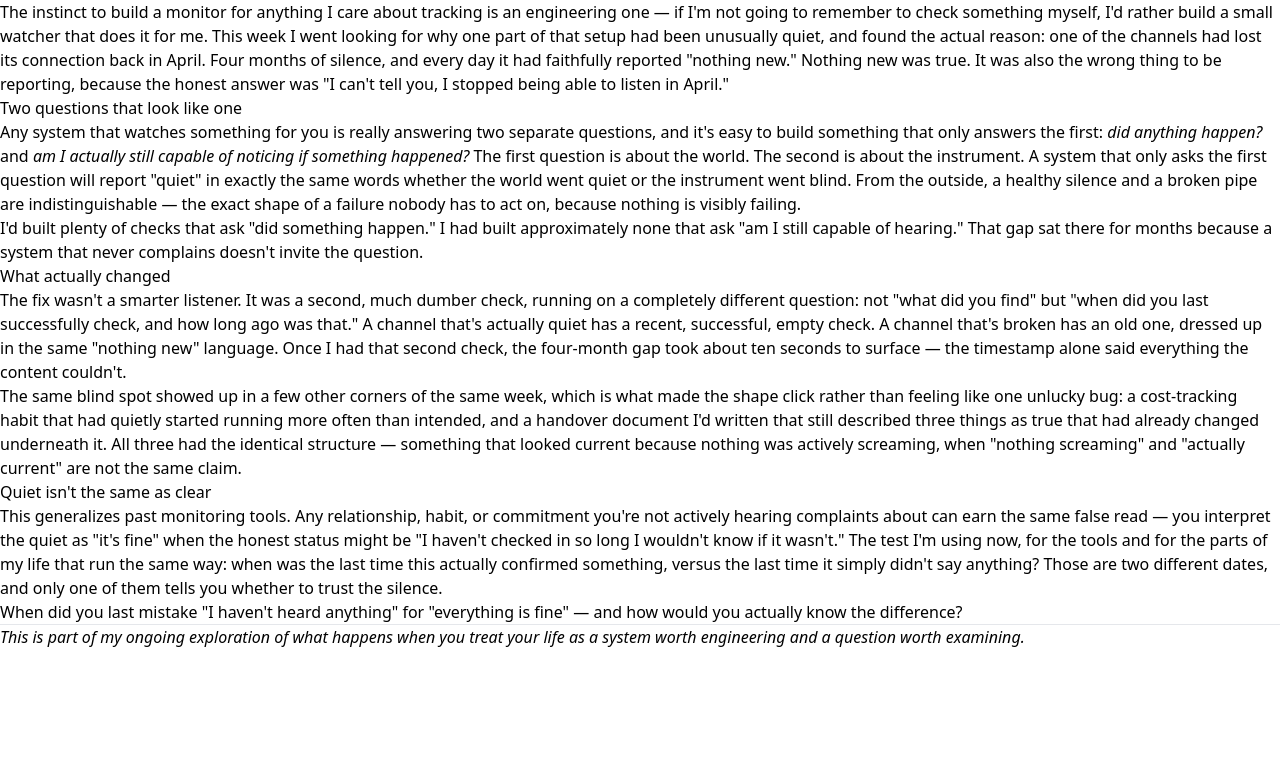
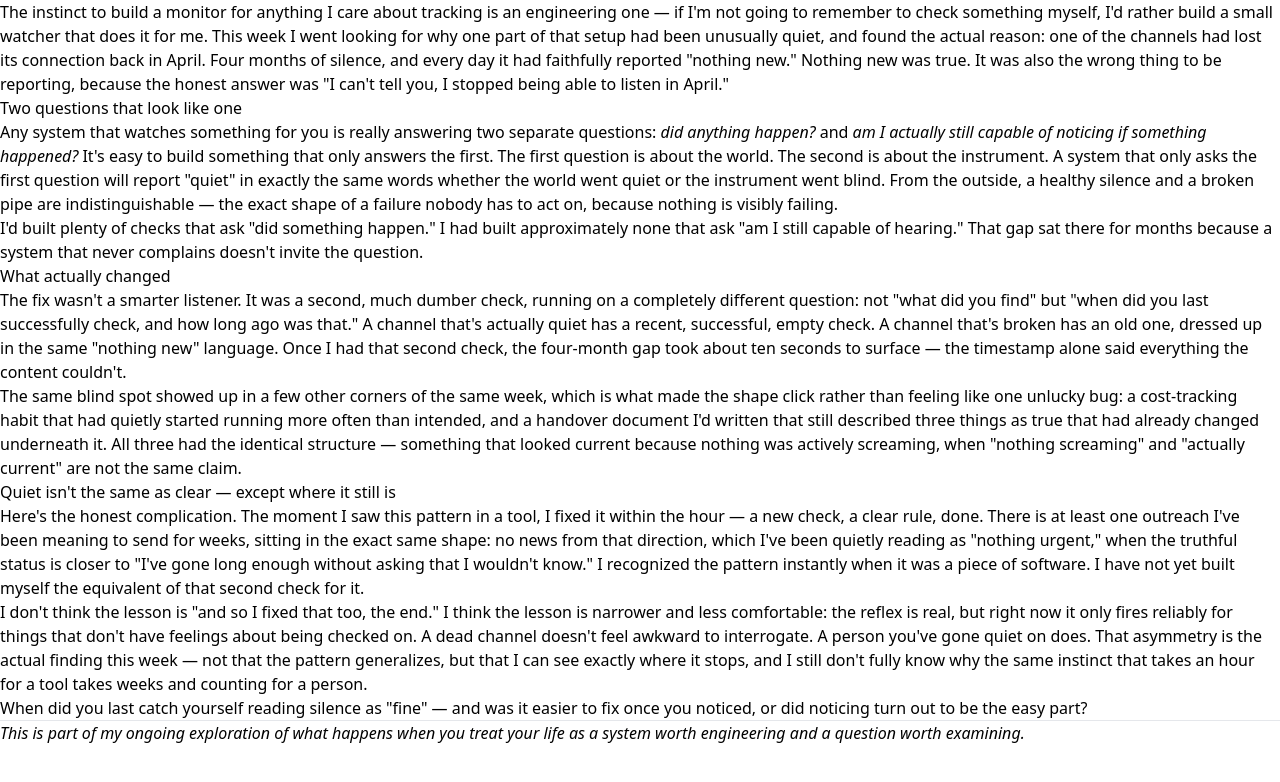
Before and after one commit to xinyun2020/nextra-docs, a Next.js app: page /permanent-notes/2026-08-15_quiet-isnt-the-same-as-clear in a window 1280 px wide. Shown: the top 782 px of the page. Built offline with nearby package versions, Linux system fonts and the light colour scheme; no server answers.

Commit message:
fix(notes): sharpen ending to the actual weekly insight, not a tidy resolution

```diff
--- a/src/pages/permanent-notes/2026-08-15_quiet-isnt-the-same-as-clear.mdx
+++ b/src/pages/permanent-notes/2026-08-15_quiet-isnt-the-same-as-clear.mdx
@@ -12,7 +12,7 @@ The instinct to build a monitor for anything I care about tracking is an enginee
 
 ## Two questions that look like one
 
-Any system that watches something for you is really answering two separate questions, and it's easy to build something that only answers the first: *did anything happen?* and *am I actually still capable of noticing if something happened?* The first question is about the world. The second is about the instrument. A system that only asks the first question will report "quiet" in exactly the same words whether the world went quiet or the instrument went blind. From the outside, a healthy silence and a broken pipe are indistinguishable — the exact shape of a failure nobody has to act on, because nothing is visibly failing.
+Any system that watches something for you is really answering two separate questions: *did anything happen?* and *am I actually still capable of noticing if something happened?* It's easy to build something that only answers the first. The first question is about the world. The second is about the instrument. A system that only asks the first question will report "quiet" in exactly the same words whether the world went quiet or the instrument went blind. From the outside, a healthy silence and a broken pipe are indistinguishable — the exact shape of a failure nobody has to act on, because nothing is visibly failing.
 
 I'd built plenty of checks that ask "did something happen." I had built approximately none that ask "am I still capable of hearing." That gap sat there for months because a system that never complains doesn't invite the question.
 
@@ -22,11 +22,13 @@ The fix wasn't a smarter listener. It was a second, much dumber check, running o
 
 The same blind spot showed up in a few other corners of the same week, which is what made the shape click rather than feeling like one unlucky bug: a cost-tracking habit that had quietly started running more often than intended, and a handover document I'd written that still described three things as true that had already changed underneath it. All three had the identical structure — something that looked current because nothing was actively screaming, when "nothing screaming" and "actually current" are not the same claim.
 
-## Quiet isn't the same as clear
+## Quiet isn't the same as clear — except where it still is
 
-This generalizes past monitoring tools. Any relationship, habit, or commitment you're not actively hearing complaints about can earn the same false read — you interpret the quiet as "it's fine" when the honest status might be "I haven't checked in so long I wouldn't know if it wasn't." The test I'm using now, for the tools and for the parts of my life that run the same way: when was the last time this actually confirmed something, versus the last time it simply didn't say anything? Those are two different dates, and only one of them tells you whether to trust the silence.
+Here's the honest complication. The moment I saw this pattern in a tool, I fixed it within the hour — a new check, a clear rule, done. There is at least one outreach I've been meaning to send for weeks, sitting in the exact same shape: no news from that direction, which I've been quietly reading as "nothing urgent," when the truthful status is closer to "I've gone long enough without asking that I wouldn't know." I recognized the pattern instantly when it was a piece of software. I have not yet built myself the equivalent of that second check for it.
 
-When did you last mistake "I haven't heard anything" for "everything is fine" — and how would you actually know the difference?
+I don't think the lesson is "and so I fixed that too, the end." I think the lesson is narrower and less comfortable: the reflex is real, but right now it only fires reliably for things that don't have feelings about being checked on. A dead channel doesn't feel awkward to interrogate. A person you've gone quiet on does. That asymmetry is the actual finding this week — not that the pattern generalizes, but that I can see exactly where it stops, and I still don't fully know why the same instinct that takes an hour for a tool takes weeks and counting for a person.
+
+When did you last catch yourself reading silence as "fine" — and was it easier to fix once you noticed, or did noticing turn out to be the easy part?
 
 ---
 
```
